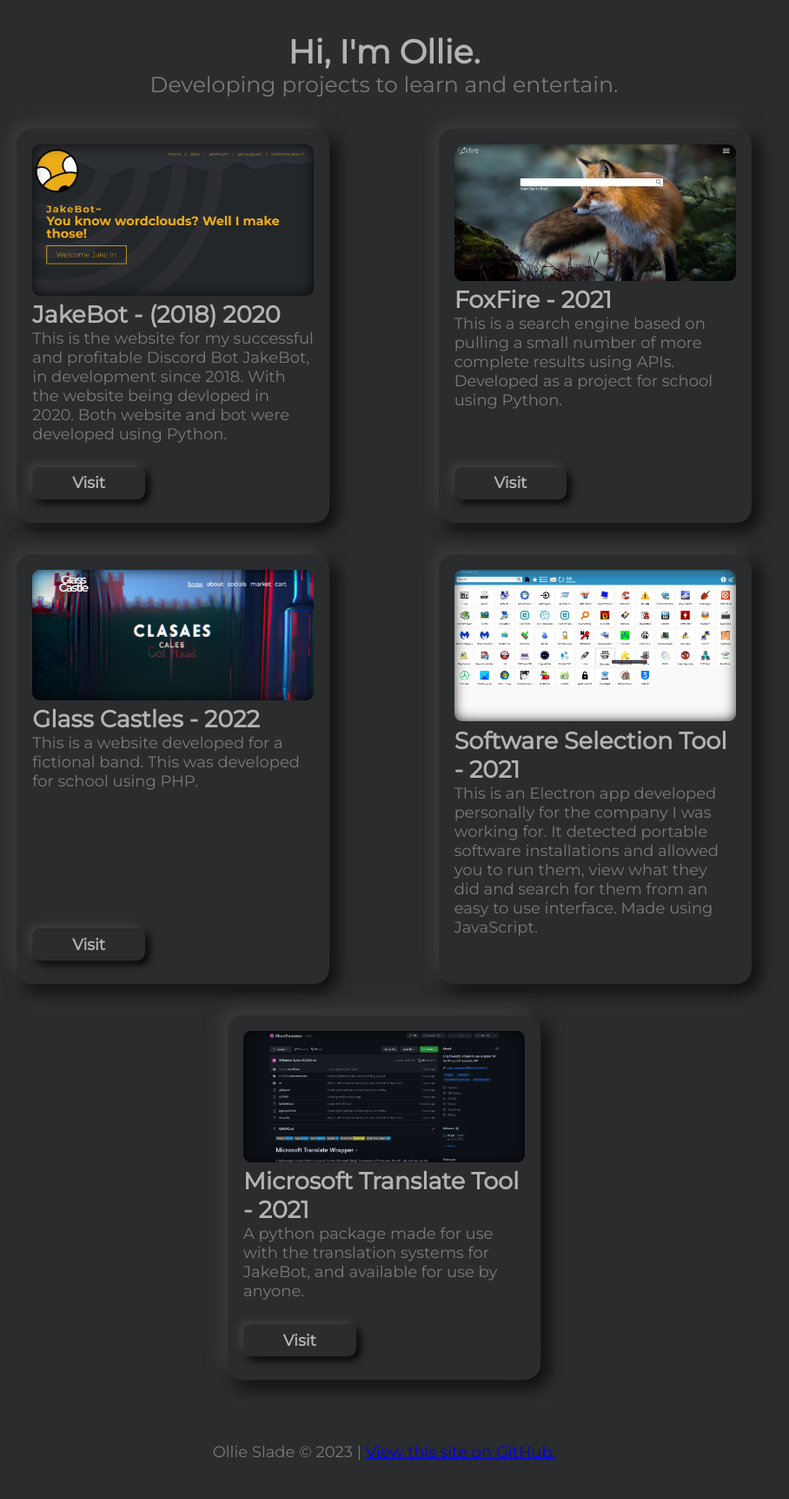
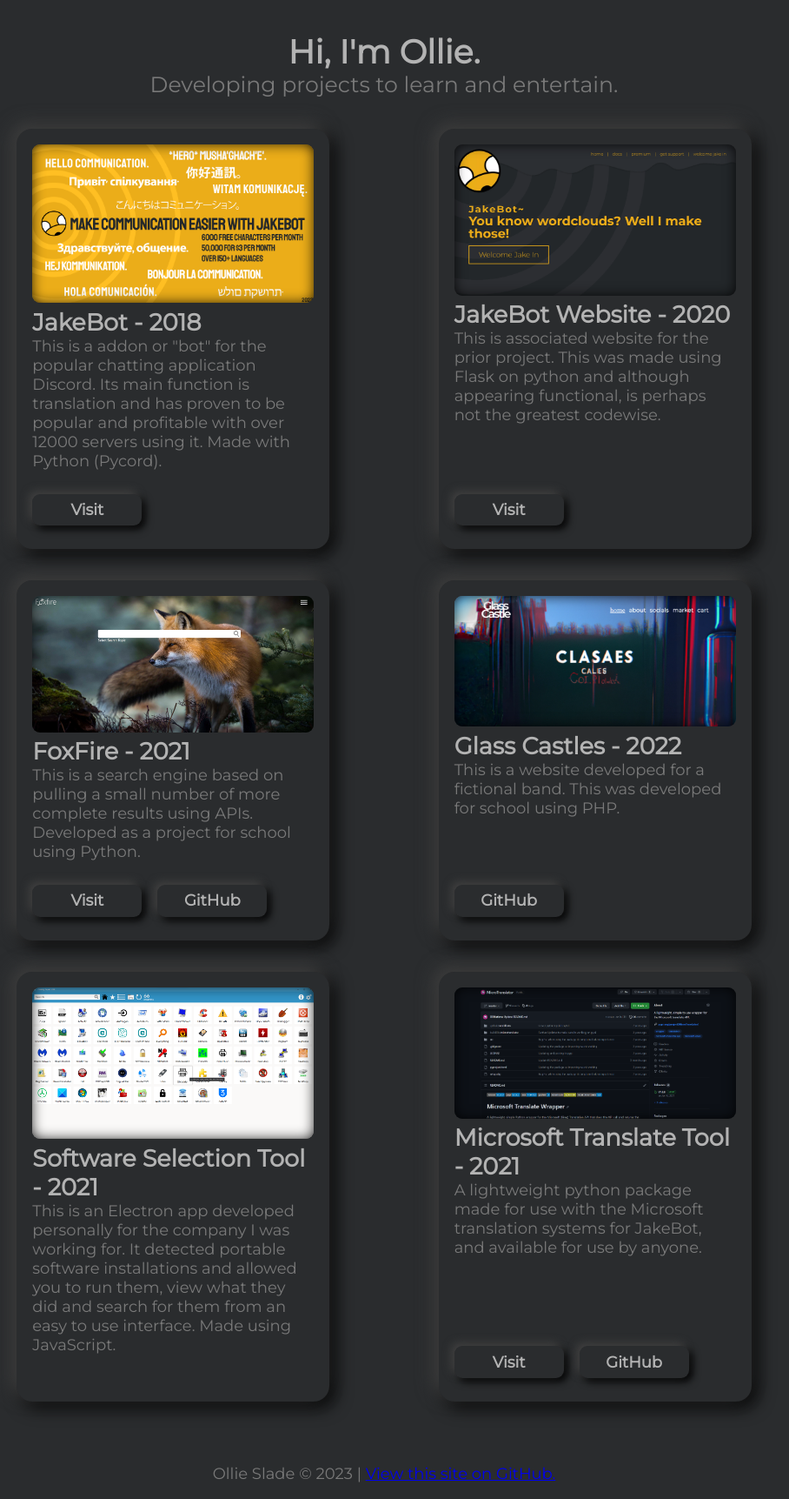
Before and after one commit to OllieSlade/olleeDev, a Flask app: page / in a window 1280 px wide. Shown: the whole page at 87% size, without its empty margins (198-1106 px from the left). Before the commit the page ends 1679 px from the top, so only its background shows below. Run offline with Flask 3, Linux system fonts and the light colour scheme.

Commit message:
Splitting JakeBot and adding seperate buttons

```diff
--- a/static/style.css
+++ b/static/style.css
@@ -102,10 +102,17 @@ body {
     height: 100%;
 }
 
+.projects__project-button-group {
+    width: 100%;
+    display: flex;
+    gap: 1em;
+
+}
+
 .projects__project-button {
     /* background-color: var(--secondary-background-c); */
     padding: 0.4em 0;
-    width: 40%;
+    width: 7em;
     justify-content: flex-end;
     text-align: center;
     text-decoration: none;
--- a/templates/index.html
+++ b/templates/index.html
@@ -24,11 +24,26 @@
         <div class="container row">
             <div class="projects__project">
                 <div class="projects__project-inside">
+                    <div class="projects__project-image"><img src="..\static\images\jakebot.png"></div>
+                    <h2 class="projects__project-title">JakeBot - 2018</h2>
+                    <p class="projects__project-description">This is a addon or "bot" for the popular chatting application Discord. Its main function is translation and has
+                        proven to be popular and profitable with over 12000 servers using it. Made with Python (Pycord).
+                    </p>
+                    <div class="projects__project-button-group">
+                        <a class="projects__project-button" href="https://top.gg/bot/503967099790557185" target="_blank">Visit</a>
+                    </div>
+                </div>
+            </div>
+            <div class="projects__project">
+                <div class="projects__project-inside">
                     <div class="projects__project-image"><img src="..\static\images\jakebot_home.png"></div>
-                    <h2 class="projects__project-title">JakeBot - (2018) 2020</h2>
-                    <p class="projects__project-description">This is the website for my successful and profitable Discord Bot JakeBot, in development since 2018.
-                        With the website being devloped in 2020. Both website and bot were developed using Python.</p>
-                    <a class="projects__project-button" href="https://jakebot.co.uk" target="_blank">Visit</a>
+                    <h2 class="projects__project-title">JakeBot Website - 2020</h2>
+                    <p class="projects__project-description">This is associated website for the prior project. This was made using Flask on python and although appearing
+                        functional, is perhaps not the greatest codewise.
+                    </p>
+                    <div class="projects__project-button-group">
+                        <a class="projects__project-button" href="https://jakebot.co.uk" target="_blank">Visit</a>
+                    </div>
                 </div>
             </div>
 
@@ -39,7 +54,10 @@
                     <p class="projects__project-description">This is a search engine based on pulling a small number of more complete results using APIs. Developed as a
                         project for school using Python.
                     </p>
-                    <a class="projects__project-button">Visit</a>
+                    <div class="projects__project-button-group">
+                        <a class="projects__project-button"  href="https://foxfire.ollee.dev" target="_blank">Visit</a>
+                        <a class="projects__project-button"  href="https://github.com/OliMations/FoxFire" target="_blank">GitHub</a>
+                    </div>
                 </div>
             </div>
 
@@ -48,7 +66,9 @@
                     <div class="projects__project-image"><img src="..\static\images\glasscastle.png"></div>
                     <h2 class="projects__project-title">Glass Castles - 2022</h2>
                     <p class="projects__project-description">This is a website developed for a fictional band. This was developed for school using PHP.</p>
-                    <a class="projects__project-button"  href="https://github.com/OliMations/GlassCastles" target="_blank">Visit</a>
+                    <div class="projects__project-button-group">
+                        <a class="projects__project-button"  href="https://github.com/OliMations/GlassCastles" target="_blank">GitHub</a>
+                    </div>
                 </div>
             </div>
 
@@ -59,7 +79,7 @@
                     <p class="projects__project-description">This is an Electron app developed personally for the company I was working for. It detected portable
                         software installations and allowed you to run them, view what they did and search for them from an easy to use interface. Made using JavaScript.
                     </p>
-                    <!-- <a class="projects__project-button">Visit</a> -->
+                    <div class="projects__project-button-group"></div>
                 </div>
             </div>
 
@@ -67,10 +87,13 @@
                 <div class="projects__project-inside">
                     <div class="projects__project-image"><img src="..\static\images\microtranslate.png"></div>
                     <h2 class="projects__project-title">Microsoft Translate Tool - 2021</h2>
-                    <p class="projects__project-description">A python package made for use with the translation systems for JakeBot, and available for use by anyone.
+                    <p class="projects__project-description">A lightweight python package made for use with the Microsoft translation systems for JakeBot,
+                        and available for use by anyone.
                     </p>
-                    <a class="projects__project-button" href="https://github.com/OliMations/MicroTranslator" target="_blank">Visit</a>
-                    <!-- <a class="projects__project-button">Visit</a> -->
+                    <div class="projects__project-button-group">
+                        <a class="projects__project-button"  href="https://pypi.org/project/MicroTranslator/" target="_blank">Visit</a>
+                        <a class="projects__project-button" href="https://github.com/OliMations/MicroTranslator" target="_blank">GitHub</a>
+                    </div>
                 </div>
             </div>
         </div>
```
Also changed, not shown: templates/fm_index.html (deleted, +0 -21 lines), static/images/jakebot.png (added).
